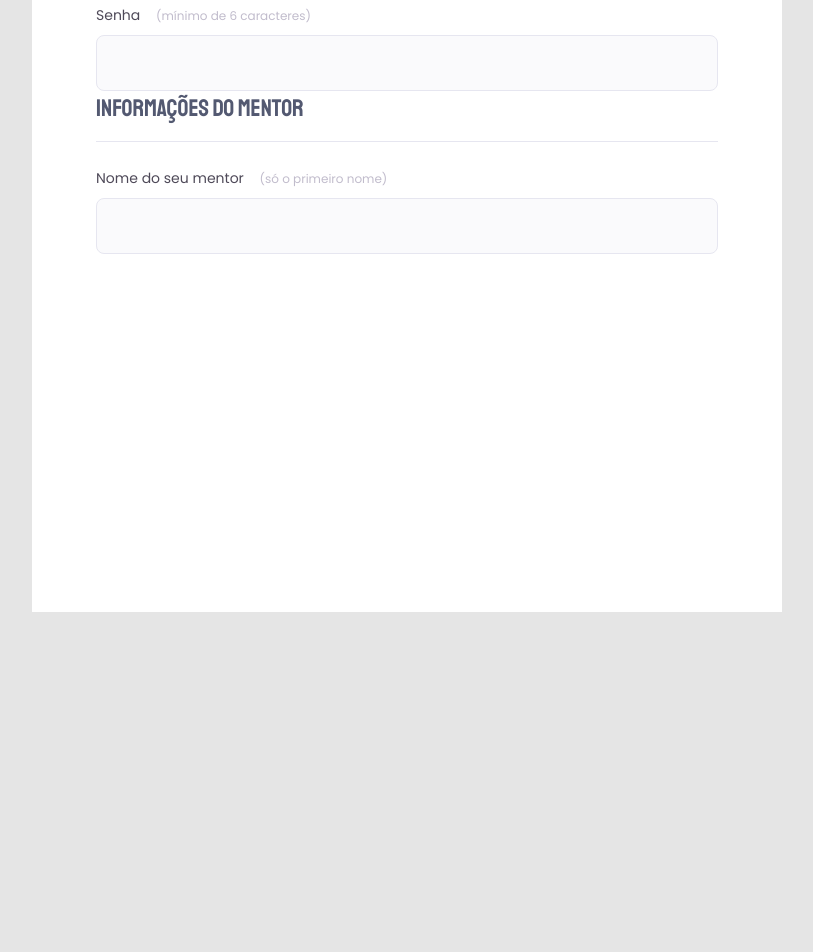
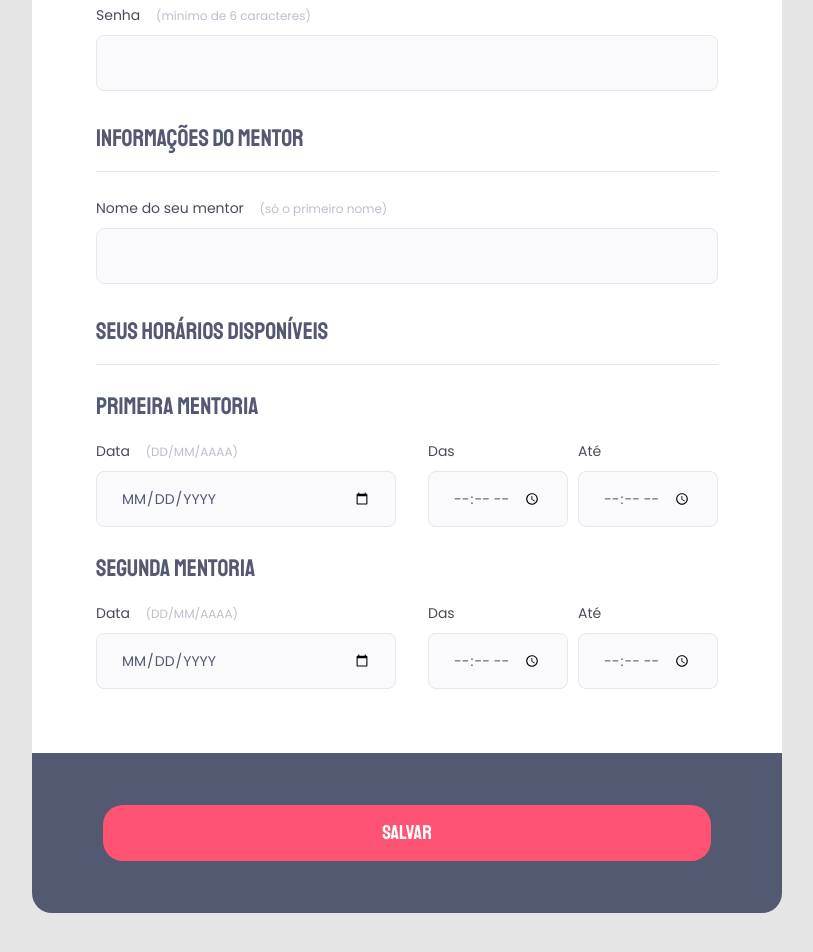
Before and after one commit to vivianemartini/stage03-building-forms, a plain HTML site: page form1/index.html in a window 1280 px wide. Shown: the part 808-1760 px from the top of the page, without its empty margins (233-1046 px from the left). Before the commit the page ends 1420 px from the top, so only its background shows below. Drawn offline with Linux system fonts and the light colour scheme.

Commit message:
add form-1

```diff
--- a/form1/index.html
+++ b/form1/index.html
@@ -28,14 +28,14 @@
         <p>Preencha o formulário abaixo para agendar a sua mentoria</p>
       </header>
 
-      <form>
+      <form id="form-one">
         <fieldset>
             <div class="fielset-wrapper">
                 <legend>Informações pessoais</legend>
 
                 <div class="input-wrapper">
                   <label for="name">Name</label>
-                  <input type="text" />
+                  <input type="text" id="name" required/>
                 </div>
 
                 <div class="input-wrapper">
@@ -44,29 +44,83 @@
                 </div>
 
                 <div class="input-wrapper">
-                    <label for="email">Email <span>(digite um email válido)</span></label>
-                    <input type="text" />
+                    <label for="event-email">Email <span>(digite um email válido)</span></label>
+                    <input type="text" id="event-email" required/>
                 </div>
 
                 <div class="input-wrapper">
-                  <label for="password">Senha <span>(mínimo de 6 caracteres)</span></label>
-                  <input type="text" />
+                  <label for="event-password">Senha <span>(mínimo de 6 caracteres)</span></label>
+                  <input type="password" id="event-password" minlength="6"/>
                 </div>
             </div>
         </fieldset>
 
+        <fieldset>
+          <div class="fielset-wrapper">
+              <legend>Informações do Mentor</legend>
+
+              <div class="input-wrapper">
+                <label for="name">Nome do seu mentor <span>(só o primeiro nome)</span></label>
+                <input type="text" />
+              </div>
+          </div>
+        </fieldset>
 
         <fieldset>
-            <div class="fielset-wrapper">
-                <legend>Informações do Mentor</legend>
+          <div class="fielset-wrapper">
+              <legend>Seus horários disponíveis</legend>
 
+              <div class="input-wrapper">
+                <legend class="legend-no-border">Primeira Mentoria</legend>
+
+                <div class="col-3">
+                  <div class="input-wrapper">
+                    <label for="event-date">Data <span>(DD/MM/AAAA)</span></label>
+                    <input type="date" id="event-date"/>
+                  </div>
+
+                  <div class="col-2">
+                    <div class="input-wrapper">
+                      <label for="event-begin">Das</label>
+                      <input type="time" id="event-begin"/>
+                    </div>
+
+                    <div class="input-wrapper">
+                      <label for="event-end">Até</label>
+                      <input type="time" id="event-end"/>
+                    </div>
+                  </div>
+                </div>
+              </div>
+
+              <div class="input-wrapper">
+                <legend class="legend-no-border">Segunda Mentoria</legend>
+
+              <div class="col-3">
                 <div class="input-wrapper">
-                  <label for="name">Nome do seu mentor <span>(só o primeiro nome)</span></label>
-                  <input type="text" />
+                  <label for="event-date">Data <span>(DD/MM/AAAA)</span></label>
+                  <input type="date" id="event-date"/>
                 </div>
-            </div>
+
+                <div class="col-2">
+                  <div class="input-wrapper">
+                    <label for="event-begin">Das</label>
+                    <input type="time" />
+                  </div>
+
+                  <div class="input-wrapper">
+                    <label for="event-end">Até</label>
+                    <input type="time" id="event-end" /></div>
+                  </div>
+                </div>
+              </div>
+          </div>
         </fieldset>
       </form>
+
+      <footer>
+          <button type="submit" form="form-one">Salvar</button>
+      </footer>
     </div>
   </body>
 </html>
--- a/form1/style.css
+++ b/form1/style.css
@@ -47,11 +47,15 @@ header p {
 
 form {
     width: 750px;
-    height: 1084px;
+    height: auto;
     background: #FFFFFF;
     border-radius: 20px 20px 0px 0px;
     margin-top: 58px;
     padding: 64px;;
+
+    display: flex;
+    flex-direction: column;
+    gap: 30px;
 }
 
 fieldset {
@@ -74,6 +78,10 @@ fieldset legend {
     width: 100%;
     padding-bottom: 16px;
     border-bottom: 1px solid #E6E6F0;
+}
+
+.legend-no-border {
+    border-bottom: none;
 }
 
 .input-wrapper {
@@ -112,4 +120,59 @@ fieldset legend {
     line-height: 20px;
     color: #535971;
     font-family: 'Poppins', sans-serif;
+    text-transform: uppercase;
 }
+
+input:invalid{
+    border: 1px solid red;;
+}
+
+.col-3 {
+    display: flex;
+    gap: 32px;
+}
+
+.col-3 > div:nth-child(1) {
+    width: 300px;
+}
+
+.col-2 {
+    display: flex;
+    gap:10px;
+
+}
+
+.col-2 > div {
+    width: 140px;
+}
+
+footer {
+    width: 750px;
+    height: 160px;
+    background-color: #535971;
+    border-radius: 0px 0px 20px 20px;
+    margin-bottom: 366px;
+
+    display: flex;
+    justify-content: center;
+    align-items: center;
+}
+
+button {
+    background: #FF5374;
+    border-radius: 20px;
+    border: none;
+    padding: 15px 40px;
+    width: 608px;
+
+    font-family: 'Staatliches', cursive;
+    color: #FFFFFF;
+    font-weight: 400;
+    font-size: 20px;
+    line-height: 26px;
+    cursor: pointer;
+}
+
+button:hover {
+    background-color:#f52b53; ;
+}
```
